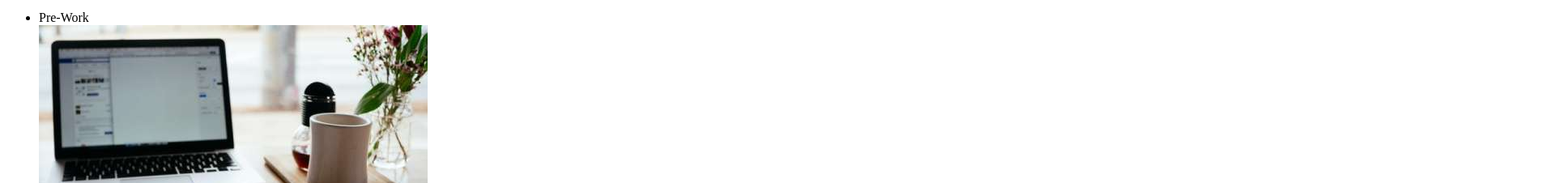
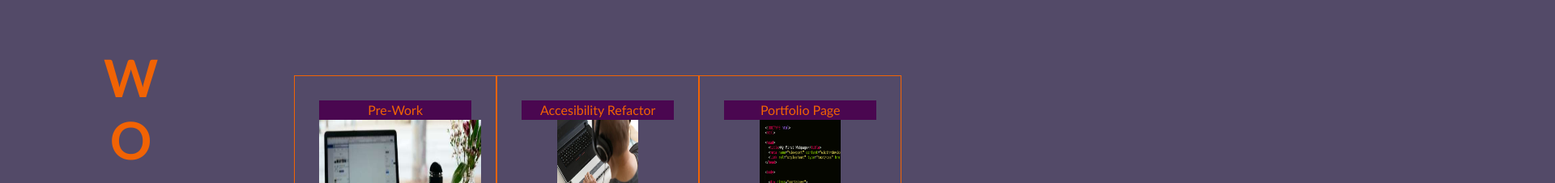
Before and after one commit to ViennaBorowska/VB-Junior-Dev-Portfolio, a plain HTML site: page index.html in a window 1280 px wide. Shown: the part 658-884 px from the top of the page at 81% size, 1920 px wide, since content can reach past the window. Drawn offline with Linux system fonts and the light colour scheme; files that its build step writes are made by us from their sources.

Commit message:
CSS links

```diff
--- a/index.html
+++ b/index.html
@@ -4,8 +4,8 @@
     <meta charset="UTF-8">
     <meta http-equiv="X-UA-Compatible" content="IE=edge">
     <meta name="viewport" content="width=device-width, initial-scale=1.0">
-    <link rel="resets" href=".Assets/CSS/style.css>
-    <link rel="stylesheet" href=".Assets/CSS/style.css">
+    <link rel="resets" href="./assets/css/style.css">
+    <link rel="stylesheet" href="./assets/css/style.css">
     <title>Vienna's Portfolio</title>
 </head>
 
```
